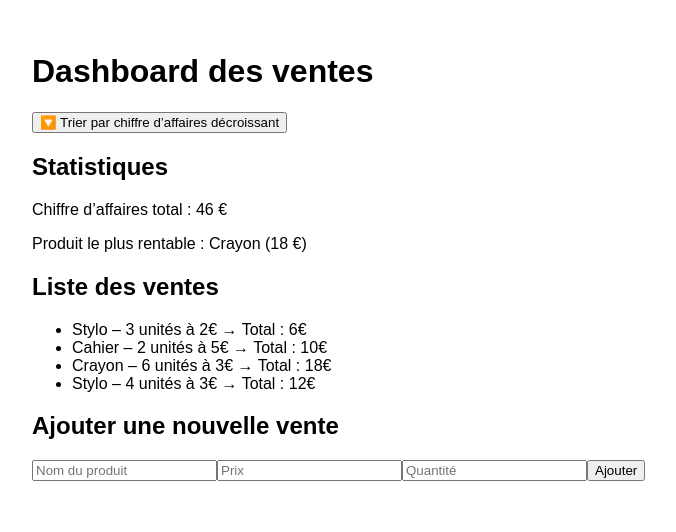
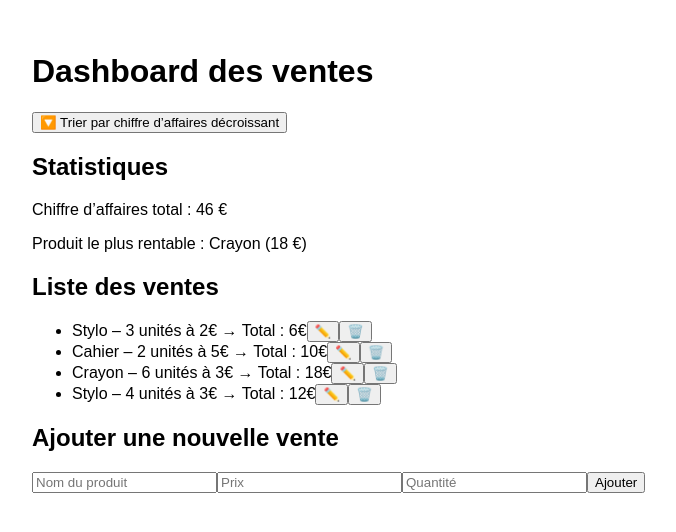
Before and after one commit to AyouBattle/vente-dashboard, a React (Create React App) app: page / in a window 1280 px wide. Shown: the top 532 px of the page, without its empty margins (0-676 px from the left). Built offline with nearby package versions, Linux system fonts and the light colour scheme.

Commit message:
start delete fonctionnalitie

```diff
--- a/src/App.jsx
+++ b/src/App.jsx
@@ -15,6 +15,8 @@ function App() {
   const donneesLocales = localStorage.getItem("ventes");
   return donneesLocales ? JSON.parse(donneesLocales) : dataVentes;
 });
+  const [venteEnCours, setVenteEnCours] = useState(null);
+
 useEffect(() => {
   localStorage.setItem("ventes", JSON.stringify(ventes));
 }, [ventes]);
--- a/src/components/VenteList.jsx
+++ b/src/components/VenteList.jsx
@@ -1,6 +1,6 @@
 import React from "react";
 
-function VenteList({ ventes }) {
+function VenteList({ ventes, onModifier, onSupprimer }) {
   return (
     <div>
       <h2>Liste des ventes</h2>
@@ -9,6 +9,8 @@ function VenteList({ ventes }) {
           <li key={vente.id}>
             {vente.produit} – {vente.quantite} unités à {vente.prix}€ → Total :{" "}
             {vente.quantite * vente.prix}€
+            <button onClick={() => onModifier(vente)}>✏️</button>
+            <button onClick={() => onSupprimer(vente.id)}>🗑️</button>
           </li>
         ))}
       </ul>
```
